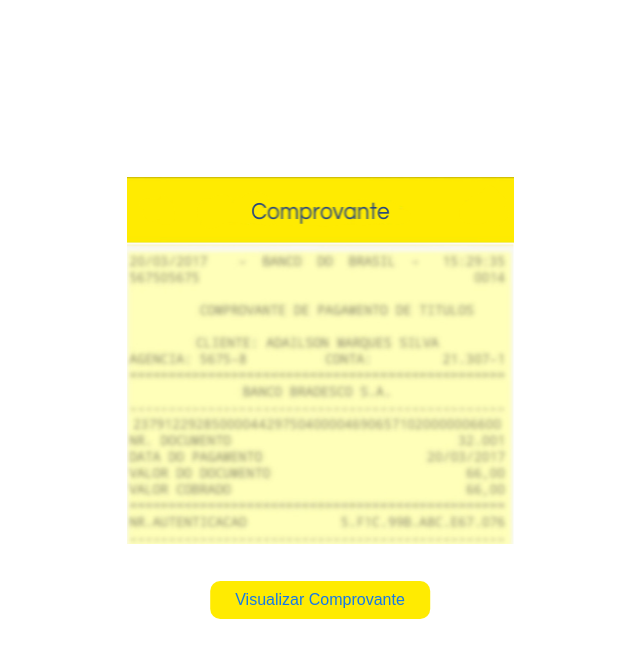
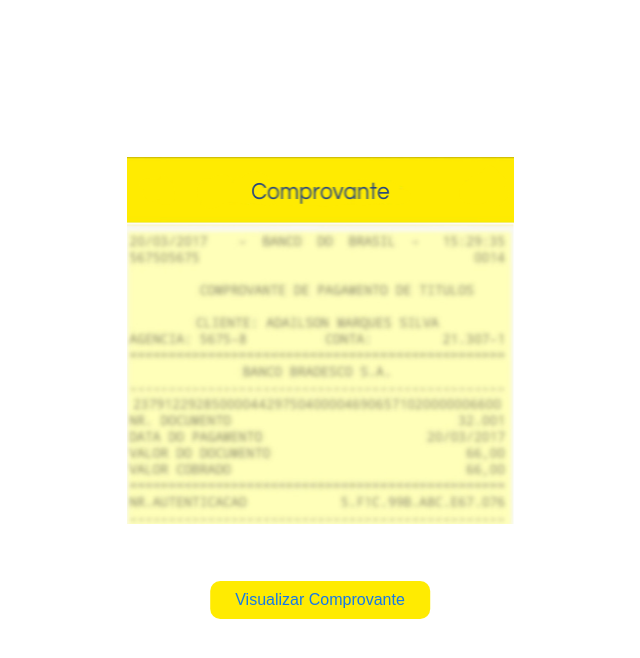
Before and after one commit to rodrigoo91/location, a website: page public/index.html in a window 1280 px wide. Shown: the whole page, without its empty margins (320-960 px from the left). Drawn offline with Linux system fonts and the light colour scheme.

Commit message:
Add files via upload

```diff
--- a/public/styles.css
+++ b/public/styles.css
@@ -8,7 +8,7 @@
     background-size: auto; /* Mantém o tamanho original da imagem */
     background-position: center; /* Centraliza a imagem */
     background-repeat: no-repeat; /* Não repete a imagem */
-    height: 85vh; /* Altura da tela inteira */
+    height: 80vh; /* Altura da tela inteira */
     color: white; /* Cor do texto para contraste */
     display: flex; /* Para centralizar o conteúdo */
     justify-content: center; /* Centraliza horizontalmente */
```
